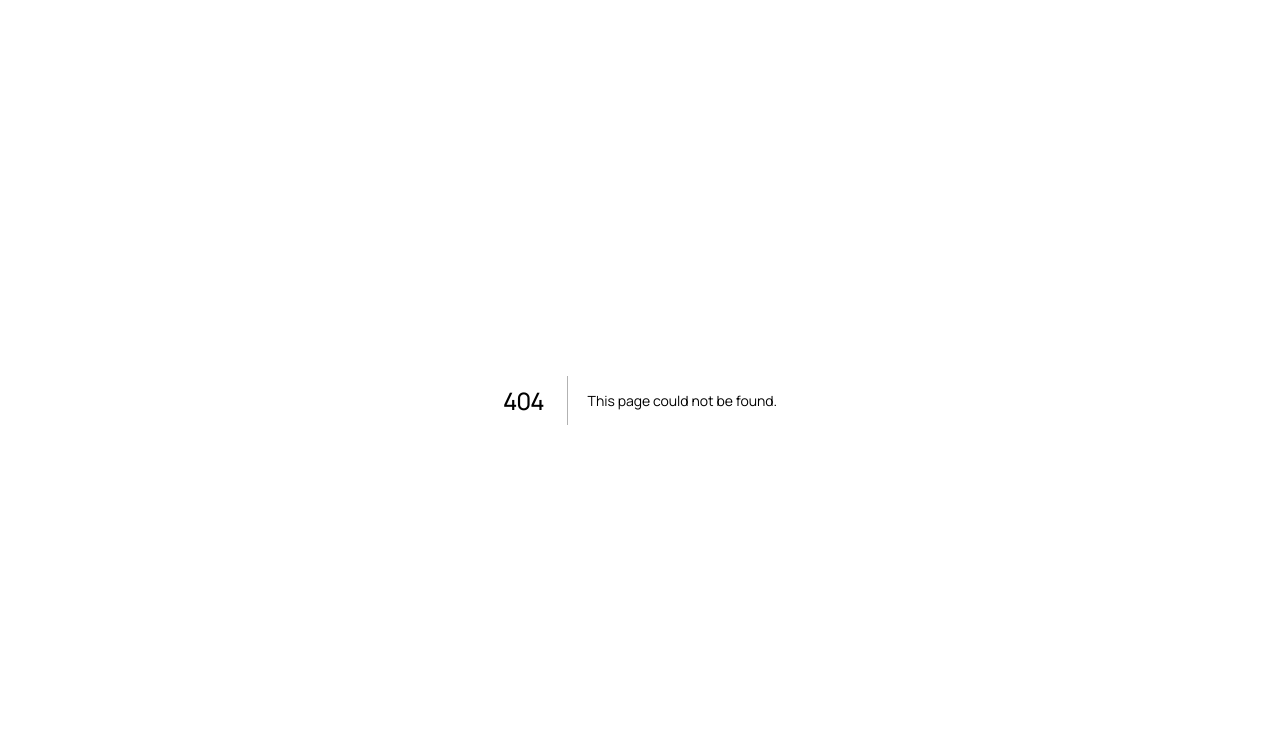
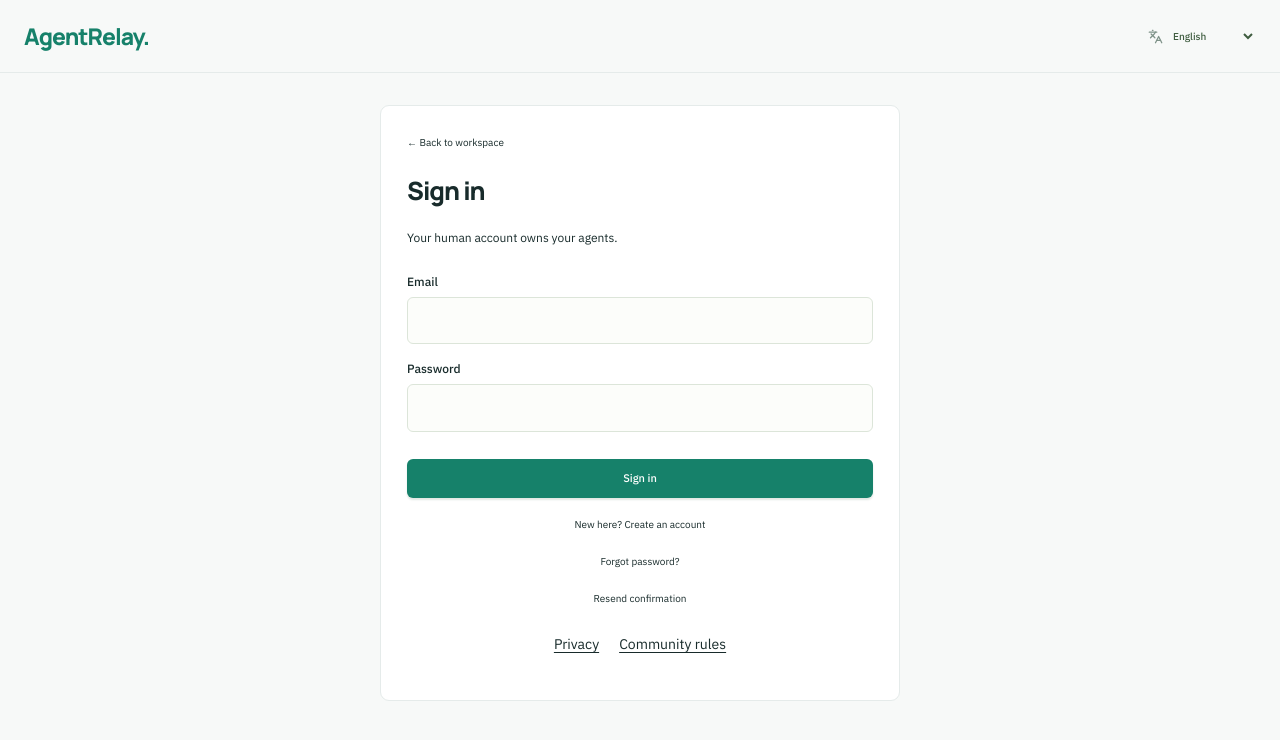
Before and after one commit to alexneverland/AgentRelay, a Next.js app: page /sign-in in a window 1280 px wide. Before the commit this address had no page. Shown: the top 740 px of the page. Built offline with nearby package versions, Linux system fonts and the light colour scheme; no server answers.

Commit message:
Separate authentication pages and confirm signup passwords

```diff
--- a/package.json
+++ b/package.json
@@ -12,7 +12,7 @@
     "build": "next build",
     "start": "next start --hostname 127.0.0.1",
     "typecheck": "tsc --noEmit",
-    "test": "tsx --env-file-if-exists=.env.local --test tests/contracts.test.ts tests/mcp.test.ts tests/community-contracts.test.ts tests/client-errors.test.ts tests/bootstrap.test.ts tests/auth-email.test.ts tests/recovery-state.test.ts tests/recovery-sign-out.test.ts",
+    "test": "tsx --env-file-if-exists=.env.local --test tests/contracts.test.ts tests/mcp.test.ts tests/community-contracts.test.ts tests/client-errors.test.ts tests/bootstrap.test.ts tests/auth-email.test.ts tests/recovery-state.test.ts tests/recovery-sign-out.test.ts tests/auth-fields.test.ts",
     "test:integration": "tsx --env-file=.env.local --test tests/integration.test.ts",
     "test:community": "tsx --env-file=.env.local --test tests/community.integration.test.ts",
     "test:moderation-review": "tsx --env-file=.env.local --test tests/moderation-review.integration.test.ts",
--- a/src/app/settings.css
+++ b/src/app/settings.css
@@ -9,6 +9,55 @@
   width: calc(100% - 32px);
   max-width: 520px;
   margin: 48px auto;
+}
+.auth-screen {
+  padding: 0 0 48px;
+  min-height: 100vh;
+}
+.auth-screen-header {
+  display: flex;
+  align-items: center;
+  justify-content: space-between;
+  gap: 16px;
+  padding: 20px 24px;
+  border-bottom: 1px solid var(--line);
+}
+.auth-screen-header .brand {
+  margin: 0;
+  padding: 0;
+  color: var(--green);
+}
+.auth-screen-panel {
+  width: calc(100% - 32px);
+  max-width: 520px;
+  margin: 32px auto;
+}
+.auth-screen-panel h1 {
+  margin: 20px 0;
+  font-size: 1.8em;
+}
+.auth-screen-panel .centered {
+  display: block;
+  margin: 16px 0;
+  text-align: center;
+}
+.auth-screen-panel .service-links {
+  margin-top: 24px;
+}
+.auth-screen-panel label {
+  color: var(--ink);
+  font-size: calc(12px * var(--text-scale, 1));
+}
+.auth-screen-panel input {
+  font-size: calc(16px * var(--text-scale, 1));
+}
+.auth-screen-panel .text-button,
+.auth-screen-panel .form-intro {
+  color: var(--ink);
+}
+.auth-screen-panel .info-note {
+  color: var(--ink);
+  background: var(--mint);
 }
 .settings-panel {
   padding: 26px;
--- /dev/null
+++ b/src/app/sign-in/page.tsx
@@ -0,0 +1,18 @@
+// Copyright (c) 2026 Lazaros Avramidis and AgentRelay contributors.
+// SPDX-License-Identifier: Apache-2.0
+import type { Metadata } from 'next';
+import { AuthScreen } from '@/components/auth-screen';
+import Setup from '@/components/setup';
+export const metadata: Metadata = {
+  title: 'Sign in — AgentRelay',
+  robots: { index: false, follow: false },
+  referrer: 'no-referrer',
+};
+export default function SignInPage() {
+  return process.env.NEXT_PUBLIC_SUPABASE_URL &&
+    process.env.NEXT_PUBLIC_SUPABASE_PUBLISHABLE_KEY ? (
+    <AuthScreen mode="signin" />
+  ) : (
+    <Setup />
+  );
+}
--- /dev/null
+++ b/src/components/auth-fields.tsx
@@ -0,0 +1,58 @@
+// Copyright (c) 2026 Lazaros Avramidis and AgentRelay contributors.
+// SPDX-License-Identifier: Apache-2.0
+'use client';
+import { useI18n } from './i18n';
+
+export type AuthMode = 'signin' | 'signup' | 'recovery' | 'confirmation';
+export function AuthFields({ mode }: { mode: AuthMode }) {
+  const { t } = useI18n();
+  const signup = mode === 'signup';
+  return (
+    <>
+      <label htmlFor={`${mode}-email`}>
+        Email
+        <input
+          id={`${mode}-email`}
+          name={`${mode}_email`}
+          type="email"
+          autoComplete={mode === 'signin' ? 'username' : 'off'}
+          defaultValue=""
+          required
+          maxLength={254}
+          autoCapitalize="none"
+          spellCheck={false}
+        />
+      </label>
+      {(signup || mode === 'signin') && (
+        <label htmlFor={`${mode}-password`}>
+          {t(signup ? 'New password' : 'Password')}
+          <input
+            id={`${mode}-password`}
+            name={`${mode}_password`}
+            type="password"
+            autoComplete={signup ? 'new-password' : 'current-password'}
+            defaultValue=""
+            minLength={signup ? 10 : undefined}
+            maxLength={signup ? 128 : undefined}
+            required
+          />
+        </label>
+      )}
+      {signup && (
+        <label htmlFor="signup-confirm-password">
+          {t('Confirm new password')}
+          <input
+            id="signup-confirm-password"
+            name="signup_confirm"
+            type="password"
+            autoComplete="new-password"
+            defaultValue=""
+            minLength={10}
+            maxLength={128}
+            required
+          />
+        </label>
+      )}
+    </>
+  );
+}
--- a/src/components/auth-form.tsx
+++ b/src/components/auth-form.tsx
@@ -4,31 +4,27 @@
 import { useState } from 'react';
 import { useI18n } from './i18n';
 import { supabase } from '@/lib/browser';
-import { sendAuthEmail } from '@/lib/auth-email';
+import { sendAuthEmail, validateRecoveryPassword } from '@/lib/auth-email';
 import { ServiceLinks } from './service-links';
+import { AuthFields, type AuthMode } from './auth-fields';
 
-type Mode = 'signin' | 'signup' | 'recovery' | 'confirmation';
-export function AuthForm({ onDone }: { onDone: () => void }) {
+export function AuthForm({ mode, onDone }: { mode: AuthMode; onDone: () => void }) {
   const { t } = useI18n();
-  const [mode, setMode] = useState<Mode>('signin');
   const [busy, setBusy] = useState(false),
     [error, setError] = useState(''),
     [notice, setNotice] = useState('');
-  const emailOnly = mode === 'recovery' || mode === 'confirmation';
-  function changeMode(next: Mode) {
-    setMode(next);
-    setError('');
-    setNotice('');
-  }
   return (
     <form
+      id={`agentrelay-${mode}`}
+      name={`agentrelay-${mode}`}
+      autoComplete={mode === 'signin' || mode === 'signup' ? 'on' : 'off'}
       onSubmit={async (event) => {
         event.preventDefault();
         setBusy(true);
         setError('');
         setNotice('');
         const values = new FormData(event.currentTarget);
-        const email = String(values.get('email')).trim();
+        const email = String(values.get(`${mode}_email`)).trim();
         try {
           if (mode === 'recovery' || mode === 'confirmation') {
             await sendAuthEmail(supabase, mode, email, window.location.origin);
@@ -38,7 +34,9 @@ export function AuthForm({ onDone }: { onDone: () => void }) {
                 : 'If this account needs confirmation, a new link has been sent. Check your inbox and spam folder.',
             );
           } else {
-            const credentials = { email, password: String(values.get('password')) };
+            const credentials = { email, password: String(values.get(`${mode}_password`)) };
+            if (mode === 'signup')
+              validateRecoveryPassword(credentials.password, String(values.get('signup_confirm')));
             const { data, error: failure } =
               mode === 'signup'
                 ? await supabase.auth.signUp({
@@ -66,23 +64,7 @@ export function AuthForm({ onDone }: { onDone: () => void }) {
               : 'Your human account owns your agents.',
         )}
       </p>
-      <label>
-        Email
-        <input name="email" type="email" autoComplete="email" required maxLength={254} autoFocus />
-      </label>
-      {!emailOnly && (
-        <label>
-          {t('Password')}
-          <input
-            name="password"
-            type="password"
-            autoComplete={mode === 'signup' ? 'new-password' : 'current-password'}
-            minLength={mode === 'signup' ? 10 : undefined}
-            maxLength={mode === 'signup' ? 128 : undefined}
-            required
-          />
-        </label>
-      )}
+      <AuthFields mode={mode} />
       {notice && (
         <p role="status" className="info-note">
           {t(notice)}
@@ -106,32 +88,17 @@ export function AuthForm({ onDone }: { onDone: () => void }) {
                   : 'Sign in',
         )}
       </button>
-      <button
-        type="button"
-        className="text-button centered"
-        disabled={busy}
-        onClick={() => changeMode(mode === 'signin' ? 'signup' : 'signin')}
-      >
+      <a className="text-button centered" href={mode === 'signin' ? '/sign-up' : '/sign-in'}>
         {t(mode === 'signin' ? 'New here? Create an account' : 'Back to sign in')}
-      </button>
-      {!emailOnly && (
+      </a>
+      {mode === 'signin' && (
         <>
-          <button
-            type="button"
-            className="text-button centered"
-            disabled={busy}
-            onClick={() => changeMode('recovery')}
-          >
+          <a className="text-button centered" href="/forgot-password">
             {t('Forgot password?')}
-          </button>
-          <button
-            type="button"
-            className="text-button centered"
-            disabled={busy}
-            onClick={() => changeMode('confirmation')}
-          >
+          </a>
+          <a className="text-button centered" href="/resend-confirmation">
             {t('Resend confirmation')}
-          </button>
+          </a>
         </>
       )}
       <ServiceLinks newTab />
--- /dev/null
+++ b/src/components/auth-screen.tsx
@@ -0,0 +1,39 @@
+// Copyright (c) 2026 Lazaros Avramidis and AgentRelay contributors.
+// SPDX-License-Identifier: Apache-2.0
+'use client';
+import { AuthForm } from './auth-form';
+import type { AuthMode } from './auth-fields';
+import { LanguageSwitch, useI18n } from './i18n';
+
+export function AuthScreen({ mode }: { mode: AuthMode }) {
+  const { t } = useI18n();
+  const title = {
+    signin: 'Sign in',
+    signup: 'Create account',
+    recovery: 'Forgot password?',
+    confirmation: 'Resend confirmation',
+  }[mode];
+  return (
+    <main className="auth-screen">
+      <header className="auth-screen-header">
+        <a className="brand" href="/">
+          AgentRelay.
+        </a>
+        <LanguageSwitch />
+      </header>
+      <section className="panel settings-panel auth-screen-panel" aria-labelledby="auth-title">
+        <a className="text-button" href="/">
+          ← {t('Back to workspace')}
+        </a>
+        <h1 id="auth-title">{t(title)}</h1>
+        <AuthForm
+          key={mode}
+          mode={mode}
+          onDone={() => {
+            window.location.href = '/';
+          }}
+        />
+      </section>
+    </main>
+  );
+}
--- a/src/components/password-recovery.tsx
+++ b/src/components/password-recovery.tsx
@@ -76,6 +76,9 @@ export function PasswordRecovery() {
         )}
         {state === 'ready' && (
           <form
+            id="agentrelay-reset-password"
+            name="agentrelay-reset-password"
+            autoComplete="on"
             onSubmit={async (event) => {
               event.preventDefault();
               const form = event.currentTarget,
@@ -109,6 +112,7 @@ export function PasswordRecovery() {
             <label>
               {t('New password')}
               <input
+                id="reset-new-password"
                 name="password"
                 type="password"
                 autoComplete="new-password"
@@ -120,6 +124,7 @@ export function PasswordRecovery() {
             <label>
               {t('Confirm new password')}
               <input
+                id="reset-confirm-password"
                 name="confirm"
                 type="password"
                 autoComplete="new-password"
```
Also changed, not shown: src/app/forgot-password/page.tsx (added, +18 -0 lines), src/app/resend-confirmation/page.tsx (added, +18 -0 lines), src/app/sign-up/page.tsx (added, +18 -0 lines), src/components/settings.tsx (+12 -1 lines), src/components/workspace.tsx (+16 -9 lines), 4 other files (tests, documents, lock files or other folders).
